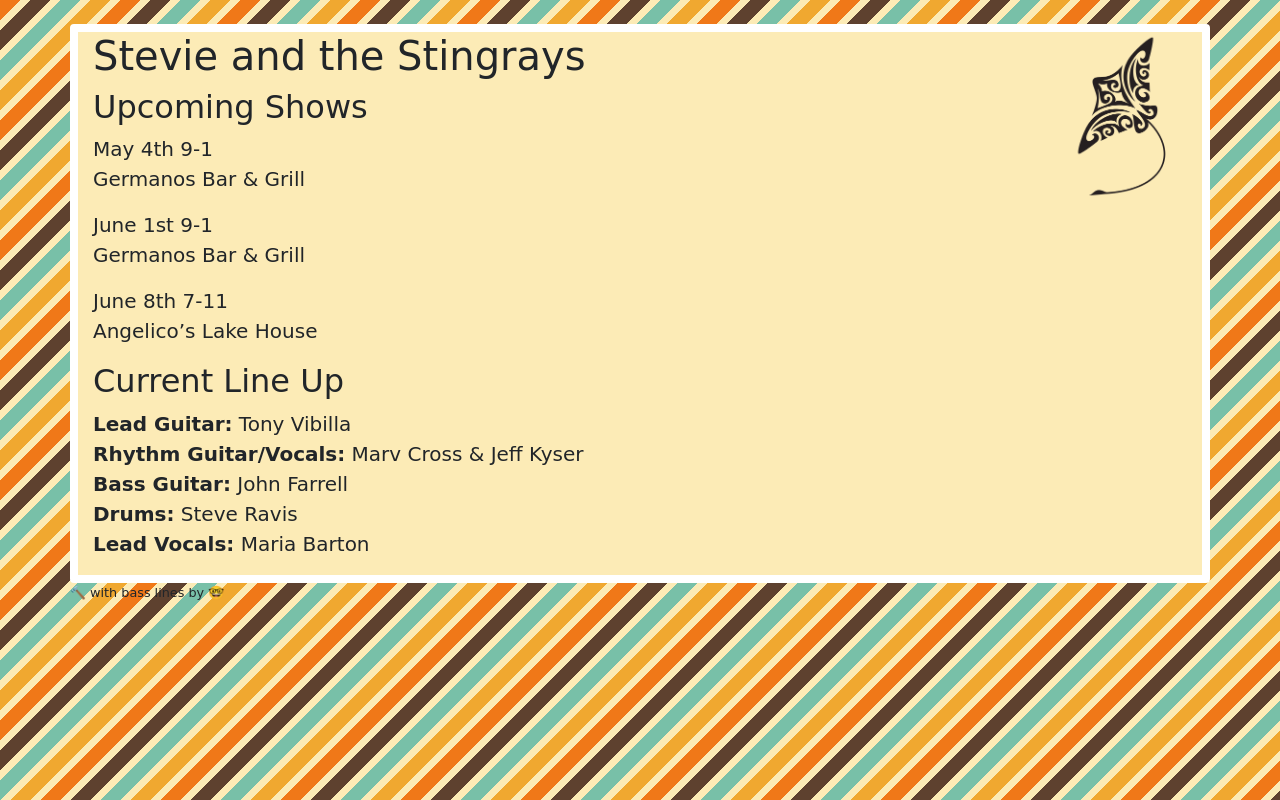
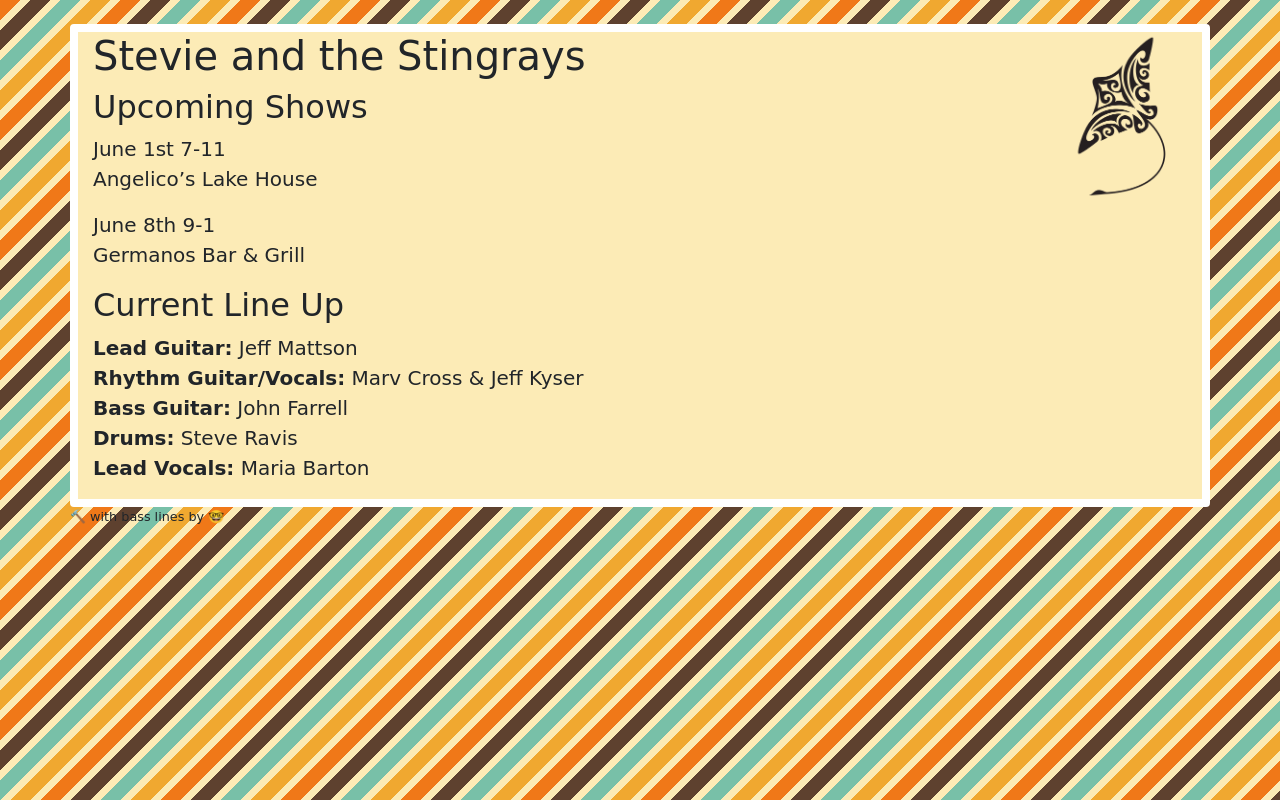
Before and after one commit to jfreal/sats, a plain HTML site: page index.html in a window 1280 px wide. Drawn offline with nearby package versions, Linux system fonts and the light colour scheme; a web font is replaced by a local one.

Commit message:
updating dates and lead guitar

```diff
--- a/index.html
+++ b/index.html
@@ -58,13 +58,12 @@
 
 
                 <h2>Upcoming Shows</h2>
-                <p>May 4th 9-1 <br />Germanos Bar & Grill</p>
-                <p>June 1st 9-1 <br />Germanos Bar & Grill</p>
-                <p>June 8th 7-11 <br />Angelico’s Lake House</p>
+                <p>June 1st 7-11 <br />Angelico’s Lake House</p>
+                <p>June 8th 9-1 <br />Germanos Bar & Grill</p>
 
                 <h2>Current Line Up</h2>
                 <p>
-                    <strong>Lead Guitar:</strong> Tony Vibilla<br />
+                    <strong>Lead Guitar:</strong> Jeff Mattson<br />
                     <strong>Rhythm Guitar/Vocals:</strong> Marv Cross & Jeff Kyser<br />
                     <strong>Bass Guitar:</strong> John Farrell<br />
                     <strong>Drums:</strong> Steve Ravis<br />
```
